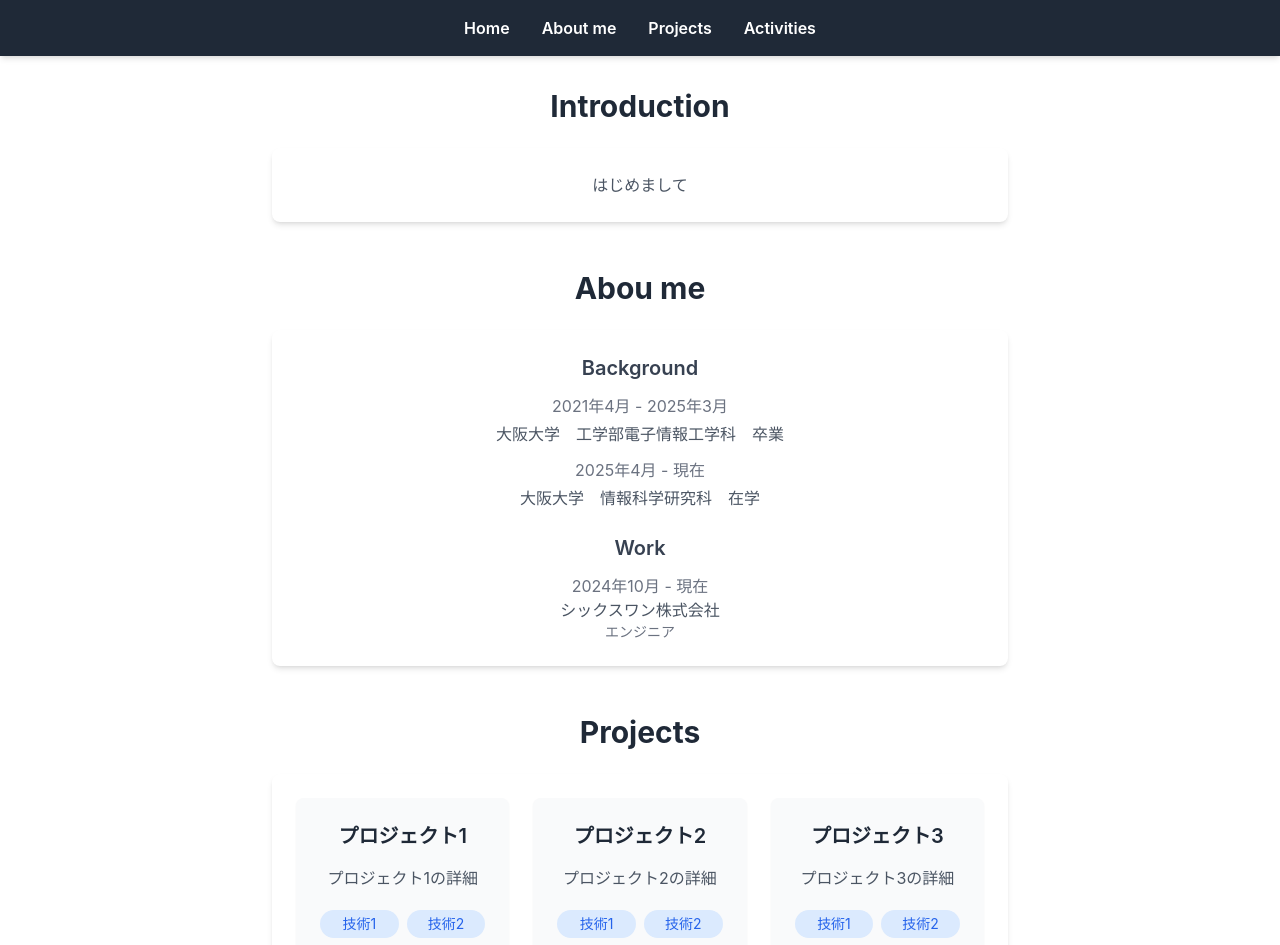
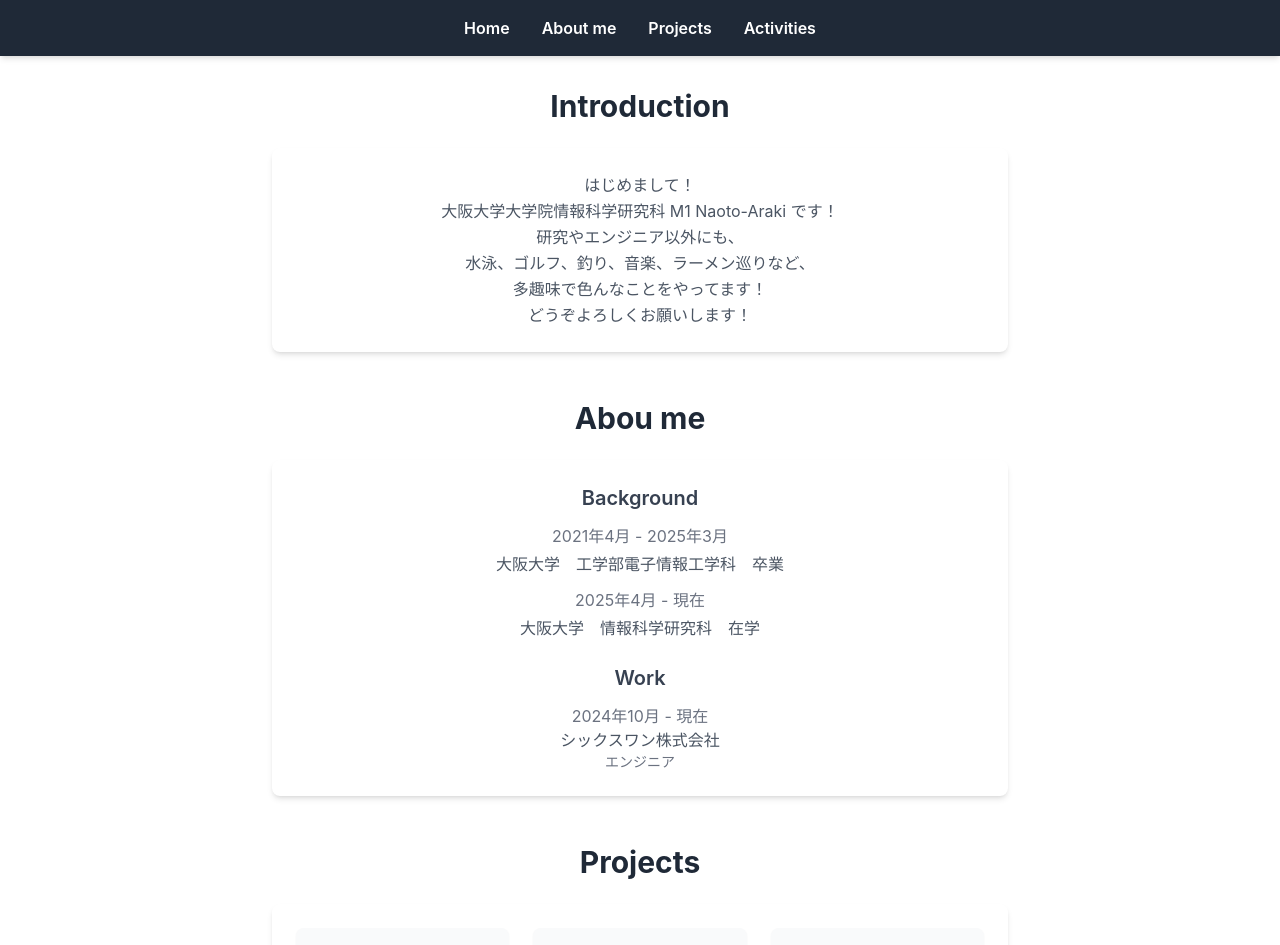
Before and after one commit to Naoto-Araki/my-homepage, a React (Create React App) app: page / in a window 1280 px wide. Shown: the top 945 px of the page. Built offline with nearby package versions, Linux system fonts and the light colour scheme.

Commit message:
fix: modal

```diff
--- a/src/pages/Home.js
+++ b/src/pages/Home.js
@@ -1,28 +1,66 @@
 import React, { useState } from 'react';
+import portfolioImg from '../images/projects/portfolioImg.png'
+import snapnoteclipImg from '../images/projects/snapnoteclipImg.png'
+import syuukatsudeadlineImg from '../images/projects/syuukatsudeadlineImg.png'
+import syuukatsudeadlineImg_2 from '../images/projects/syuukatsudeadlineImg_2.png'
 
 const ProjectModal = ({ project, isOpen, onClose }) => {
   if (!isOpen) return null;
 
   return (
     <div className="fixed inset-0 bg-black bg-opacity-50 flex items-center justify-center z-50 p-4">
-      <div className="bg-white rounded-lg max-w-2xl w-full max-h-[90vh] overflow-y-auto">
-        <div className="p-6">
-          <div className="flex justify-between items-start mb-4">
-            <h3 className="text-2xl font-semibold text-gray-800">{project.title}</h3>
+      <div className="bg-white rounded-lg max-w-4xl w-full max-h-[100vh] overflow-y-auto">
+        <div className="p-8 flex flex-col md:flex-row gap-8">
+          {/* ───────── 左：画像 */}
+          <div className="md:w-1/3 flex-shrink-0 flex flex-col gap-4 justify-center">
+            {project.images.map((src, idx) => (
+              <img
+                key={idx}
+                src={src}
+                alt={`${project.title} screenshot ${idx + 1}`}
+                className="w-full h-auto object-contain rounded-lg"
+              />
+            ))}
+          </div>
+          {/* ───────── 右：テキスト */}
+          <div className="flex-1 space-y-6 text-left">
+            {/* タイトル＋閉じる */}
+            <div className="flex justify-between items-start">
+              <h3 className="text-3xl font-semibold text-gray-800">
+                {project.title}
+              </h3>
               <button
                 onClick={onClose}
                 className="text-gray-500 hover:text-gray-700"
+                aria-label="Close"
               >
-              <svg className="h-6 w-6" fill="none" viewBox="0 0 24 24" stroke="currentColor">
-                <path strokeLinecap="round" strokeLinejoin="round" strokeWidth={2} d="M6 18L18 6M6 6l12 12" />
+                <svg
+                  className="h-6 w-6"
+                  fill="none"
+                  viewBox="0 0 24 24"
+                  stroke="currentColor"
+                >
+                  <path
+                    strokeLinecap="round"
+                    strokeLinejoin="round"
+                    strokeWidth={2}
+                    d="M6 18L18 6M6 6l12 12"
+                  />
                 </svg>
               </button>
             </div>
-          <div className="space-y-4">
-            <p className="text-gray-600">{project.description}</p>
-            <div className="flex flex-wrap gap-2">
-              {project.technologies.map((tech, index) => (
-                <span key={index} className="px-3 py-1 bg-blue-100 text-blue-600 rounded-full text-sm">
+            {/* 説明文 */}
+            <p
+              className="text-gray-600 text-lg leading-relaxed whitespace-pre-line"
+              dangerouslySetInnerHTML={{ __html: project.description }}
+            />
+            {/* 技術タグ */}
+            <div className="flex flex-wrap gap-3">
+              {project.technologies.map((tech, i) => (
+                <span
+                  key={i}
+                  className="px-4 py-2 bg-blue-100 text-blue-600 rounded-full text-base whitespace-nowrap"
+                >
                   {tech}
                 </span>
               ))}
@@ -39,36 +77,43 @@ const Home = () => {
 
   const projects = [
     {
-      title: "プロジェクト1",
-      description: "プロジェクト1の詳細な説明をここに記載します。\n\n具体的な成果や技術的な詳細、課題解決のプロセスなどを詳しく説明できます。",
-      technologies: ["技術1", "技術2", "技術3"]
+      title: "Portfolio",
+      description: "このポートフォリオサイトは、私の経歴や制作物を紹介することを目的に作成しました。\n\nフロントエンドには React を採用し、スタイリングには Tailwind CSS、ホスティングは Vercel を使用して公開しています。\n\n リポジトリは<a href='https://github.com/Naoto-Araki/my-homepage' target='_blank' rel='noopener noreferrer' class='text-blue-600 hover:text-blue-800 underline'>こちら</a>",
+      technologies: ["React", "Tailwind CSS", "Vercel"],
+      images: [portfolioImg]
     },
     {
-      title: "プロジェクト2",
-      description: "プロジェクト2の詳細な説明をここに記載します。\n\n具体的な成果や技術的な詳細、課題解決のプロセスなどを詳しく説明できます。",
-      technologies: ["技術1", "技術2", "技術3"]
+      title: "Snap Note Clip",
+      description: "ページの指定範囲を切り取って記録し、メモ付きのノートを作成できる Chrome 拡張機能です。\n主な機能は：\n・開いているタブのスクリーンショットの取得\n・任意のメモの入力・保存\n・サイドバーでのスクリーンショット・メモの一覧表示\n・スクリーンショット画像の拡大表示\n・スクリーンショットをクリックして該当タブへのジャンプ\n\n リポジトリは<a href='https://github.com/MRyutaro/SnapNoteClip' target='_blank' rel='noopener noreferrer' class='text-blue-600 hover:text-blue-800 underline'>こちら</a>\n\n 公開先のChrome拡張機能は<a href='https://chromewebstore.google.com/detail/snap-note-clip/jgplanmhjkhipfenhmcnklafelgfpdge?hl=ja&utm_source=ext_sidebar' target='_blank' rel='noopener noreferrer' class='text-blue-600 hover:text-blue-800 underline'>こちら</a>",
+      technologies: ["JavaScript", "Chrome Extension", "HTML/CSS"],
+      images: [snapnoteclipImg]
     },
     {
-      title: "プロジェクト3",
-      description: "プロジェクト3の詳細な説明をここに記載します。\n\n具体的な成果や技術的な詳細、課題解決のプロセスなどを詳しく説明できます。",
-      technologies: ["技術1", "技術2", "技術3"]
+      title: "就活-deadline",
+      description: "就職活動で増え続ける企業エントリーや説明会応募の締切を、ワンクリックで手軽に管理できる Chrome 拡張機能です。ブラウザ上で締切を登録・閲覧・編集・削除し、Google カレンダーと同期できます。\n\n主な機能：\n・ワンクリック締切登録（タイトル、日付、URL、企業名候補、faviconの自動取得）\n・締切一覧表示と該当ページへのワンクリックアクセス\n・編集・削除機能\n・Google カレンダーとの同期（OAuth2認証）\n\n リポジトリは<a href='https://github.com/Naoto-Araki/syuukatsu-deadline' target='_blank' rel='noopener noreferrer' class='text-blue-600 hover:text-blue-800 underline'>こちら</a>",
+      technologies: ["JavaScript", "Chrome Extension",  "Google Calendar API", "OAuth2", "HTML/CSS"],
+      images: [syuukatsudeadlineImg, syuukatsudeadlineImg_2]
     }
   ];
 
   return (
     <div className="container mx-auto px-4 py-8 max-w-3xl">
       {/* 自己紹介セクション */}
-      <section className="mb-12">
+      <section className="mb-12 hover:shadow-lg">
         <h2 className="text-3xl font-bold text-gray-800 mb-6">Introduction</h2>
         <div className="bg-white rounded-lg shadow-md p-6">
           <p className="text-gray-600 leading-relaxed">
-            はじめまして
+            はじめまして！<br/>
+            大阪大学大学院情報科学研究科 M1 Naoto-Araki です！<br/>
+            研究やエンジニア以外にも、<br/>
+            水泳、ゴルフ、釣り、音楽、ラーメン巡りなど、<br/>多趣味で色んなことをやってます！<br/>
+            どうぞよろしくお願いします！
           </p>
         </div>
       </section>
 
       {/* 経歴セクション */}
-      <section id="about" className="mb-12">
+      <section id="about" className="mb-12 hover:shadow-lg">
         <h2 className="text-3xl font-bold text-gray-800 mb-6">Abou me</h2>
         <div className="bg-white rounded-lg shadow-md p-6">
           <div className="space-y-6">
@@ -118,7 +163,7 @@ const Home = () => {
       </section>
 
       {/* Projectsセクション */}
-      <section id="projects" className="mb-12">
+      <section id="projects" className="mb-12 hover:shadow-lg">
         <h2 className="text-3xl font-bold text-gray-800 mb-6">Projects</h2>
         <div className="bg-white rounded-lg shadow-md p-6">
           <div className="grid grid-cols-1 md:grid-cols-3 gap-6">
@@ -126,15 +171,12 @@ const Home = () => {
               <div
                 key={index}
                 onClick={() => setSelectedProject(project)}
-                className="bg-gray-50 rounded-lg p-6 shadow-sm h-[200px] flex flex-col cursor-pointer hover:shadow-md transition-shadow duration-200"
+                className="bg-gray-50 rounded-lg p-6 shadow-sm h-[200px] flex flex-col justify-center cursor-pointer hover:shadow-md transition-shadow duration-200"
               >
-                <h3 className="text-xl font-semibold text-gray-800 mb-4">{project.title}</h3>
-                <p className="text-gray-600 mb-4 flex-grow line-clamp-3">
-                  {project.description}
-                </p>
-                <div className="flex flex-wrap gap-2">
+                <h3 className="text-xl font-semibold text-gray-800 mb-4 text-center">{project.title}</h3>
+                <div className="flex flex-col gap-2 items-center">
                   {project.technologies.slice(0, 3).map((tech, techIndex) => (
-                    <span key={techIndex} className="px-2 py-1 bg-blue-100 text-blue-600 rounded-full text-sm w-[calc(50%-4px)] text-center">
+                    <span key={techIndex} className="px-2 py-1 bg-blue-100 text-blue-600 rounded-full text-sm w-[150px] text-center whitespace-nowrap">
                       {tech}
                     </span>
                   ))}
@@ -152,7 +194,7 @@ const Home = () => {
         onClose={() => setSelectedProject(null)}
       />
 
-      <section id="activities" className="mb-12">
+      <section id="activities" className="mb-12 hover:shadow-lg">
         <h2 className="text-3xl font-bold text-gray-800 mb-6">Activities</h2>
         <div className="bg-white rounded-lg shadow-md p-6">
           <h3 className="text-xl font-semibold text-gray-700 mb-3">ハッカソン</h3>
@@ -163,6 +205,7 @@ const Home = () => {
           <h3 className="text-xl font-semibold text-gray-700 mb-3">学会発表</h3>
           <ul className="text-gray-600 leading-relaxed">
             <li>新木直人, 村田忠彦「PLATEAUの建築物属性と国勢調査の住居・居住地統計を考慮した<br />合成世帯割当て手法」(査読付き)<br />計測自動制御学会 社会システム部会 第37回研究会（沖縄県石垣市，2025年3月13〜15日）</li>
+            <br />
             <li>新木直人, 村田忠彦「合成人口データを用いた居住地割当の改良」<br />計測自動制御学会 社会システム部会 第36回研究会（オンライン，2024年9月1〜2日）</li>
           </ul>
         </div>
```
Lines whose indentation alone changed are shown as unchanged.
